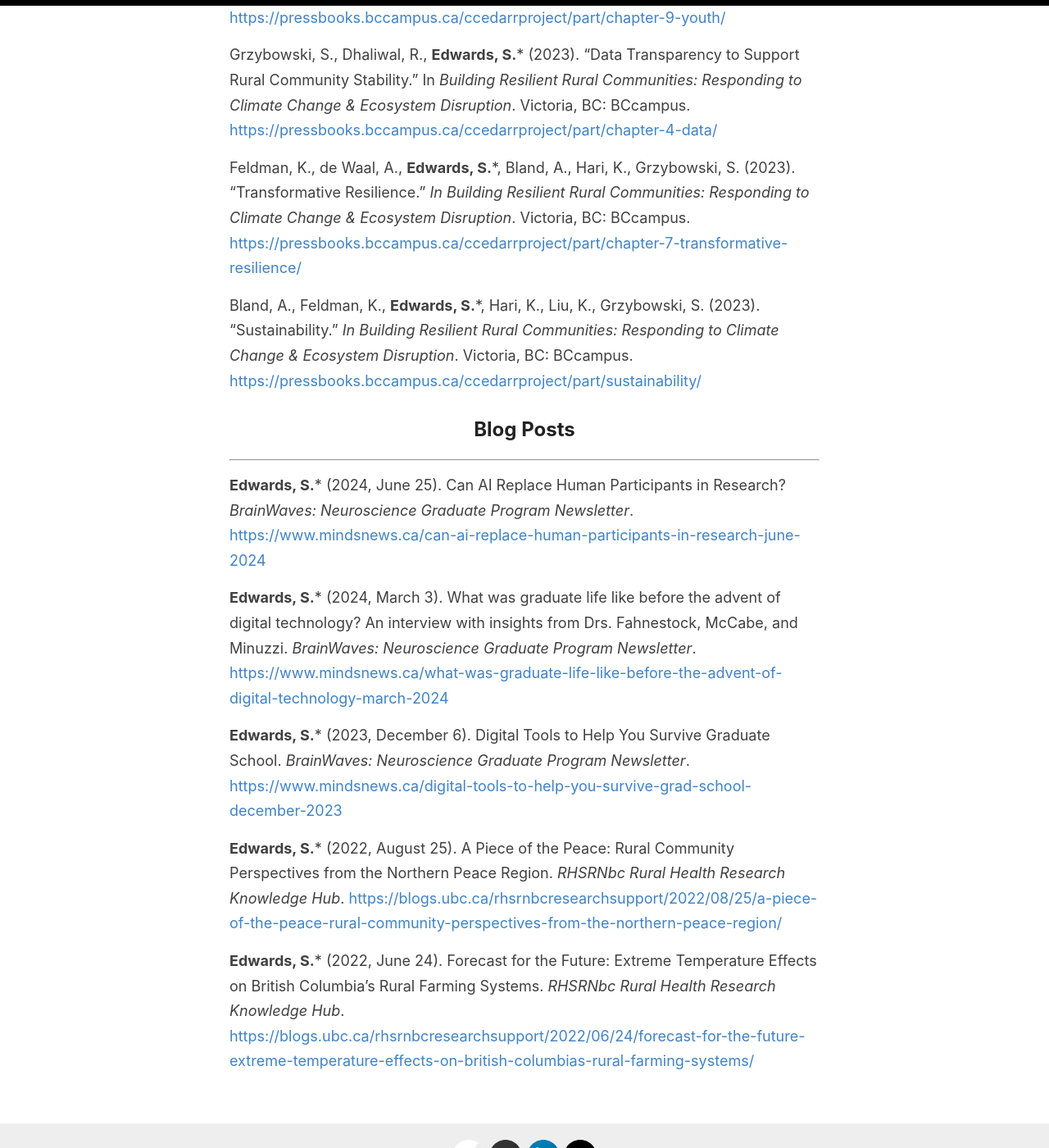
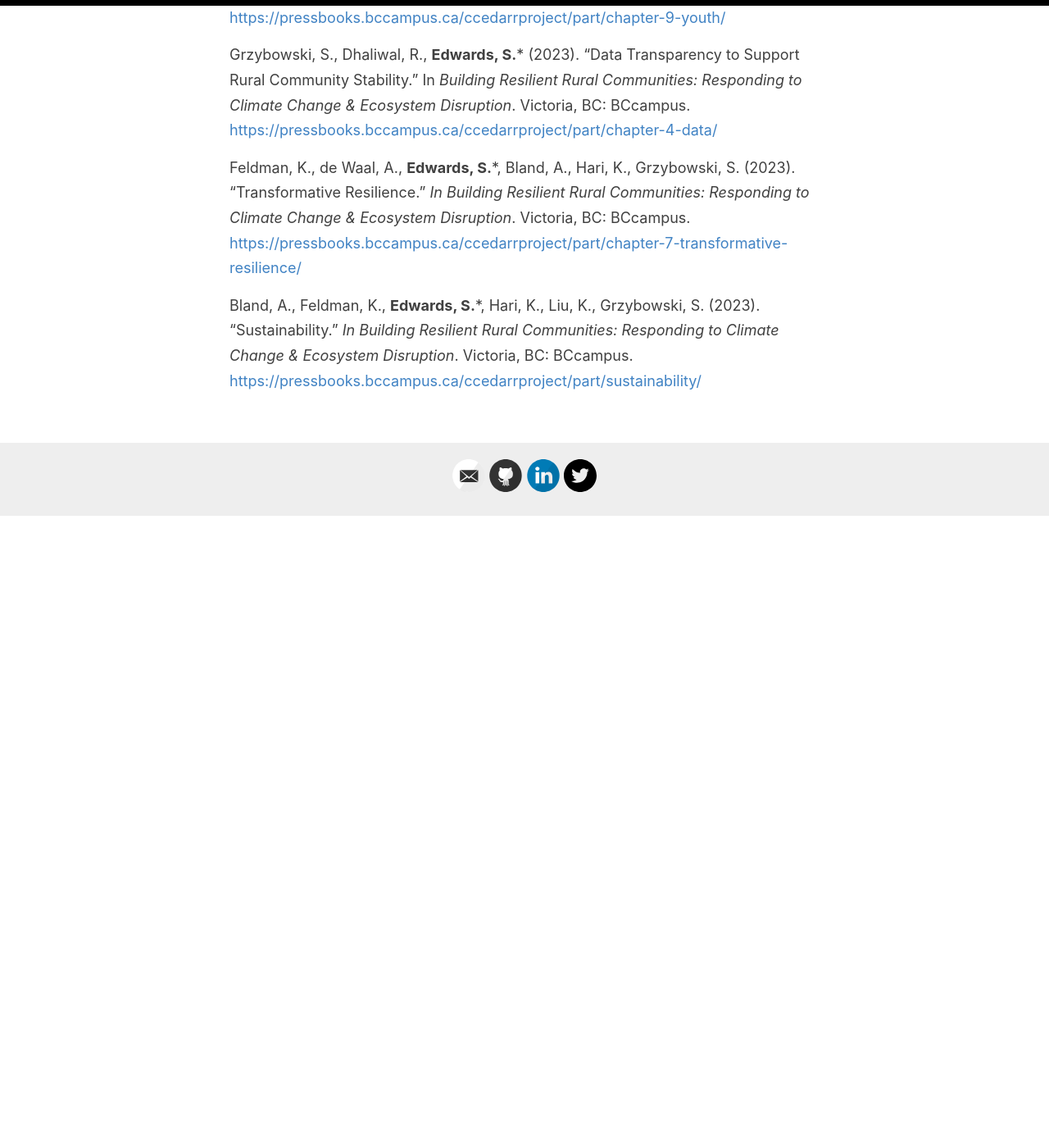
Before and after one commit to salinaedwards/salinaedwards.github.io, a Jekyll site: the page built from _pages/publications.md, in a window 1280 px wide and 1400 px high, scrolled down 906 px. Shown: the whole window at 82% size. Built offline with Jekyll 4.4.1, drawn with Linux system fonts in a browser that asks for light colours; after the commit the page ends 1536 px from its top, so only the background shows below that.

Commit message:
Update publications.md

```diff
--- a/_pages/publications.md
+++ b/_pages/publications.md
@@ -25,17 +25,3 @@ Grzybowski, S., Dhaliwal, R., **Edwards, S.*** (2023). “Data Transparency to S
 Feldman, K., de Waal, A., **Edwards, S.***, Bland, A., Hari, K., Grzybowski, S. (2023). “Transformative Resilience.” _In Building Resilient Rural Communities: Responding to Climate Change & Ecosystem Disruption_. Victoria, BC: BCcampus. [https://pressbooks.bccampus.ca/ccedarrproject/part/chapter-7-transformative-resilience/](https://pressbooks.bccampus.ca/ccedarrproject/part/chapter-7-transformative-resilience/)
 
 Bland, A., Feldman, K., **Edwards, S.***, Hari, K., Liu, K., Grzybowski, S. (2023). “Sustainability.” _In Building Resilient Rural Communities: Responding to Climate Change & Ecosystem Disruption_. Victoria, BC: BCcampus. [https://pressbooks.bccampus.ca/ccedarrproject/part/sustainability/](https://pressbooks.bccampus.ca/ccedarrproject/part/sustainability/)
-
-
-## Blog Posts
----
-
-**Edwards, S.*** (2024, June 25). Can AI Replace Human Participants in Research? _BrainWaves: Neuroscience Graduate Program Newsletter_. [https://www.mindsnews.ca/can-ai-replace-human-participants-in-research-june-2024](https://www.mindsnews.ca/can-ai-replace-human-participants-in-research-june-2024)
-
-**Edwards, S.*** (2024, March 3). What was graduate life like before the advent of digital technology? An interview with insights from Drs. Fahnestock, McCabe, and Minuzzi. _BrainWaves: Neuroscience Graduate Program Newsletter_. [https://www.mindsnews.ca/what-was-graduate-life-like-before-the-advent-of-digital-technology-march-2024](https://www.mindsnews.ca/what-was-graduate-life-like-before-the-advent-of-digital-technology-march-2024)
-
-**Edwards, S.*** (2023, December 6). Digital Tools to Help You Survive Graduate School. _BrainWaves: Neuroscience Graduate Program Newsletter_. [https://www.mindsnews.ca/digital-tools-to-help-you-survive-grad-school-december-2023](https://www.mindsnews.ca/digital-tools-to-help-you-survive-grad-school-december-2023)
-
-**Edwards, S.*** (2022, August 25). A Piece of the Peace: Rural Community Perspectives from the Northern Peace Region. _RHSRNbc Rural Health Research Knowledge Hub_. [https://blogs.ubc.ca/rhsrnbcresearchsupport/2022/08/25/a-piece-of-the-peace-rural-community-perspectives-from-the-northern-peace-region/](https://blogs.ubc.ca/rhsrnbcresearchsupport/2022/08/25/a-piece-of-the-peace-rural-community-perspectives-from-the-northern-peace-region/)
-
-**Edwards, S.*** (2022, June 24). Forecast for the Future: Extreme Temperature Effects on British Columbia’s Rural Farming Systems. _RHSRNbc Rural Health Research Knowledge Hub_. [https://blogs.ubc.ca/rhsrnbcresearchsupport/2022/06/24/forecast-for-the-future-extreme-temperature-effects-on-british-columbias-rural-farming-systems/](https://blogs.ubc.ca/rhsrnbcresearchsupport/2022/06/24/forecast-for-the-future-extreme-temperature-effects-on-british-columbias-rural-farming-systems/)
```
